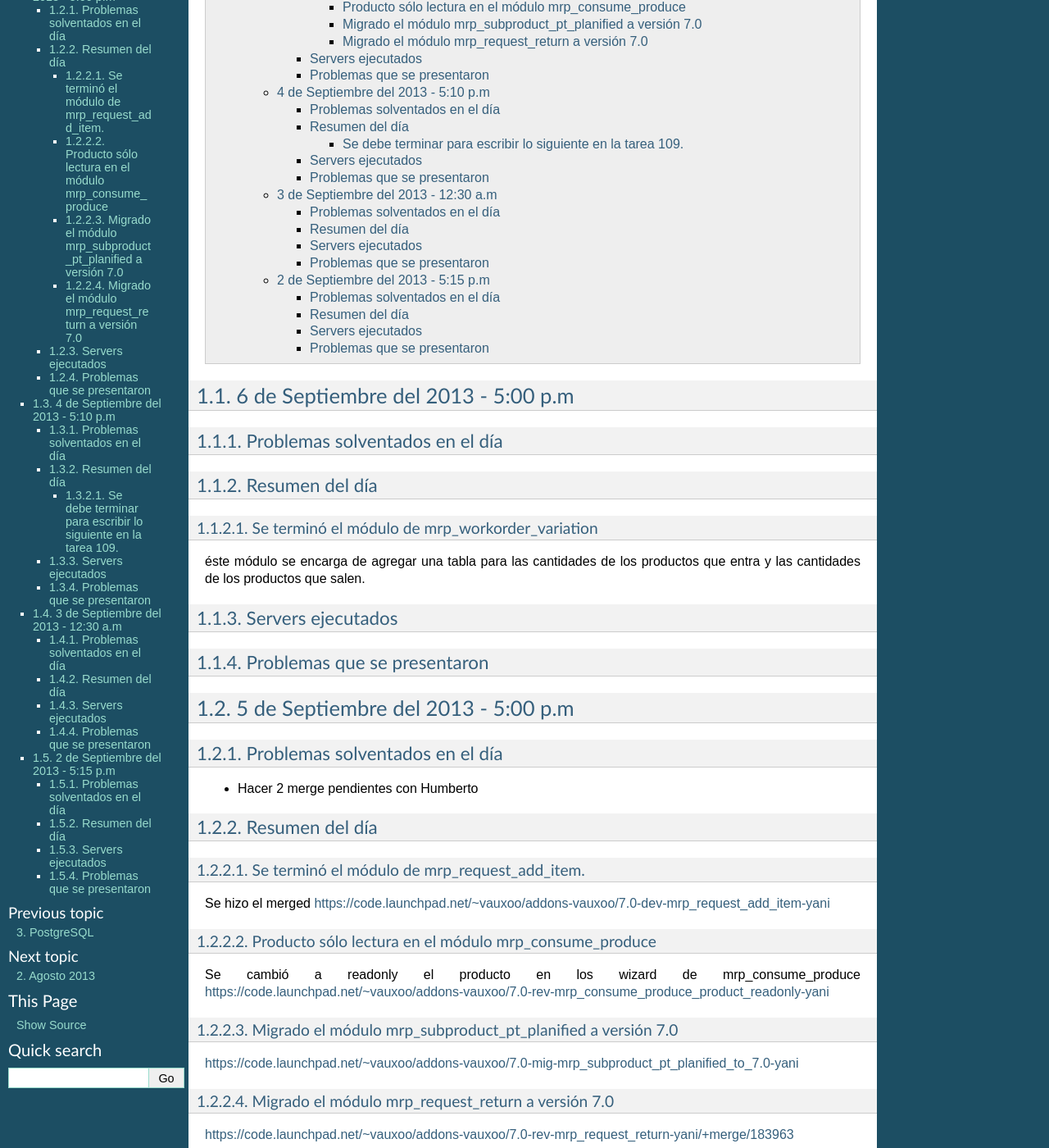
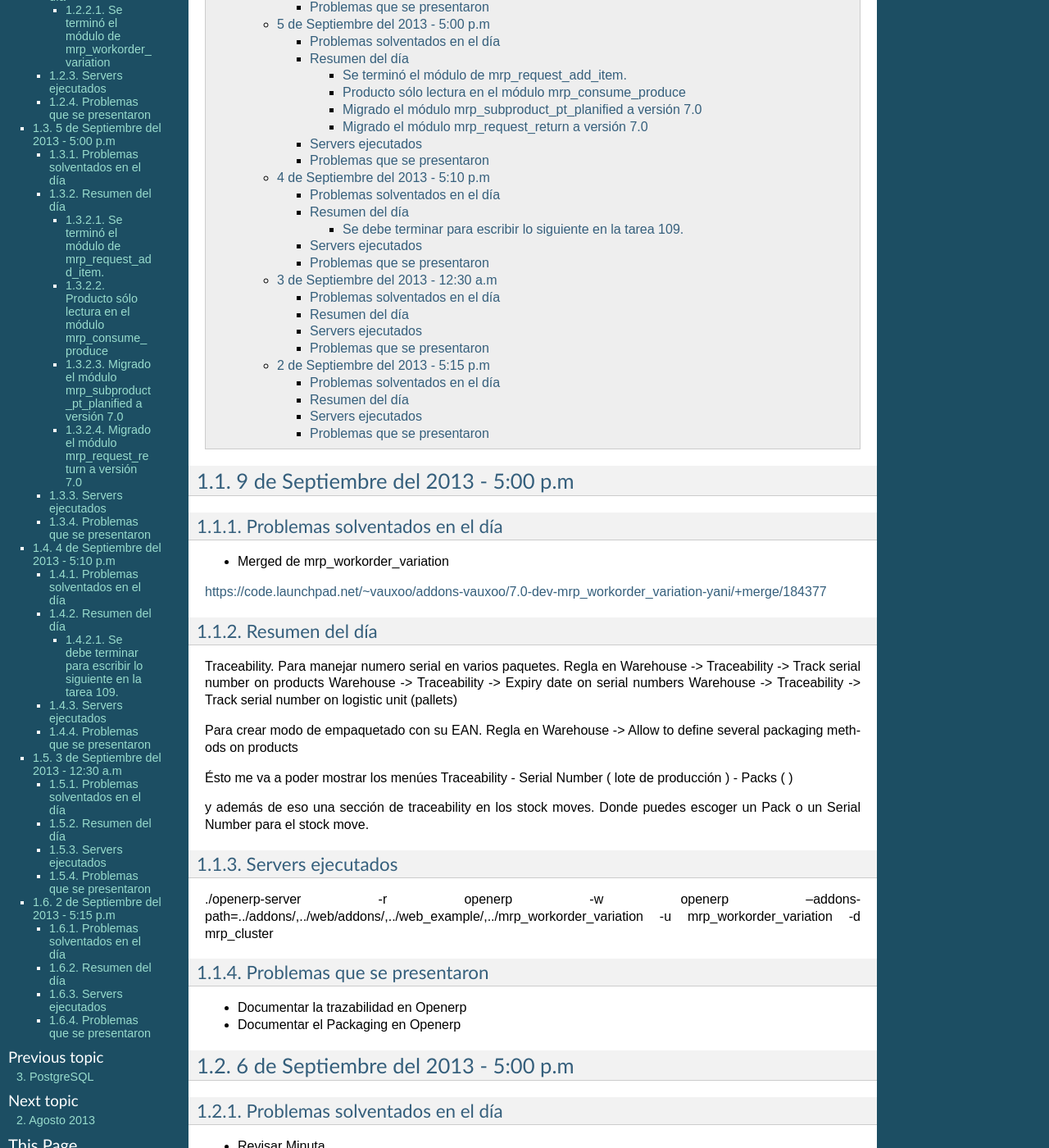
Before and after one commit to yaniaular/knowledge, a Sphinx documentation site: the page built from source/sep-2013.rst, in a window 1280 px wide and 1400 px high, scrolled down 374 px. Shown: the whole window at 82% size. Built offline with Sphinx 7.4.7, drawn with Linux system fonts in a browser that asks for light colours; formulas are drawn with MathJax 3; some of the changed text lies outside the part shown.

Commit message:
[ADD] resumen 9 de septiembre

```diff
--- a/source/sep-2013.rst
+++ b/source/sep-2013.rst
@@ -3,6 +3,52 @@ Septiembre 2013
 ===============
 
 .. contents:: Tabla de Contenido
+
+9 de Septiembre del 2013 - 5:00 p.m
+-----------------------------------
+
+~~~~~~~~~~~~~~~~~~~~~~~~~~~~~~~
+Problemas solventados en el día
+~~~~~~~~~~~~~~~~~~~~~~~~~~~~~~~
+
+- Merged de mrp_workorder_variation
+https://code.launchpad.net/~vauxoo/addons-vauxoo/7.0-dev-mrp_workorder_variation-yani/+merge/184377
+
+
+~~~~~~~~~~~~~~~
+Resumen del día
+~~~~~~~~~~~~~~~
+
+Traceability. Para manejar numero serial en varios paquetes.
+Regla en Warehouse -> Traceability -> Track serial number on products
+Warehouse -> Traceability -> Expiry date on serial numbers
+Warehouse -> Traceability -> Track serial number on logistic unit (pallets)
+
+Para crear modo de empaquetado con su EAN.
+Regla en Warehouse -> Allow to define several packaging methods on products
+
+
+Ésto me va a poder mostrar los menúes Traceability
+- Serial Number ( lote de producción )
+- Packs ( )
+
+y además de eso una sección de traceability en los stock moves.
+Donde puedes escoger un Pack o un Serial Number para el stock move.
+
+~~~~~~~~~~~~~~~~~~
+Servers ejecutados
+~~~~~~~~~~~~~~~~~~
+
+./openerp-server -r openerp -w openerp
+--addons-path=../addons/,../web/addons/,../web_example/,../mrp_workorder_variation -u
+mrp_workorder_variation -d mrp_cluster
+
+~~~~~~~~~~~~~~~~~~~~~~~~~~~~
+Problemas que se presentaron
+~~~~~~~~~~~~~~~~~~~~~~~~~~~~
+
+- Documentar la trazabilidad en Openerp
+- Documentar el Packaging en Openerp
 
 6 de Septiembre del 2013 - 5:00 p.m
 -----------------------------------
@@ -10,6 +56,9 @@ Septiembre 2013
 ~~~~~~~~~~~~~~~~~~~~~~~~~~~~~~~
 Problemas solventados en el día
 ~~~~~~~~~~~~~~~~~~~~~~~~~~~~~~~
+
+- Revisar Minuta
+- Mezclar lo que se hizo en mrp_consume_produce con mrp_request_add_item
 
 
 ~~~~~~~~~~~~~~~
@@ -22,14 +71,22 @@ Se terminó el módulo de mrp_workorder_variation
 éste módulo se encarga de agregar una tabla para las cantidades de los productos que entra
 y las cantidades de los productos que salen.
 
+TRazabilidad son las etiquetas
+Packaging es los de los Packs
+
 ~~~~~~~~~~~~~~~~~~
 Servers ejecutados
 ~~~~~~~~~~~~~~~~~~
+
+/openerp-server -r openerp -w openerp
+--addons-path=../addons/,../web/addons/,../web_example/,../mrp_variation -u mrp_variation -d
+mrp_cluster
 
 ~~~~~~~~~~~~~~~~~~~~~~~~~~~~
 Problemas que se presentaron
 ~~~~~~~~~~~~~~~~~~~~~~~~~~~~
 
+- Revisar documentación de packing y traceability en OpenERP
 
 5 de Septiembre del 2013 - 5:00 p.m
 -----------------------------------
@@ -64,12 +121,13 @@ Migrado el módulo mrp_request_return a versión 7.0
 ^^^^^^^^^^^^^^^^^^^^^^^^^^^^^^^^^^^^^^^^^^^^^^^^^^
 https://code.launchpad.net/~vauxoo/addons-vauxoo/7.0-rev-mrp_request_return-yani/+merge/183963
 
-
-
-
 ~~~~~~~~~~~~~~~~~~
 Servers ejecutados
 ~~~~~~~~~~~~~~~~~~
+
+/openerp-server -r openerp -w openerp
+--addons-path=../addons/,../web/addons/,../web_example/,../mrp_variation -u mrp_variation -d
+mrp_cluster
 
 ~~~~~~~~~~~~~~~~~~~~~~~~~~~~
 Problemas que se presentaron
```
